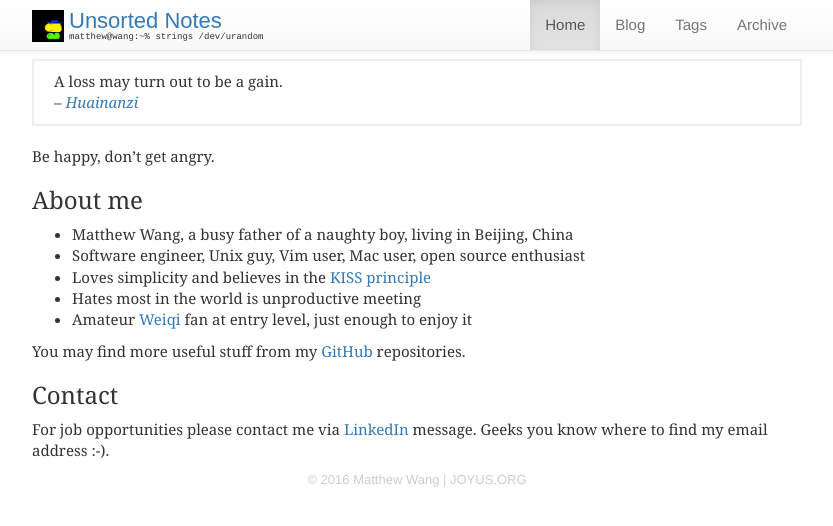
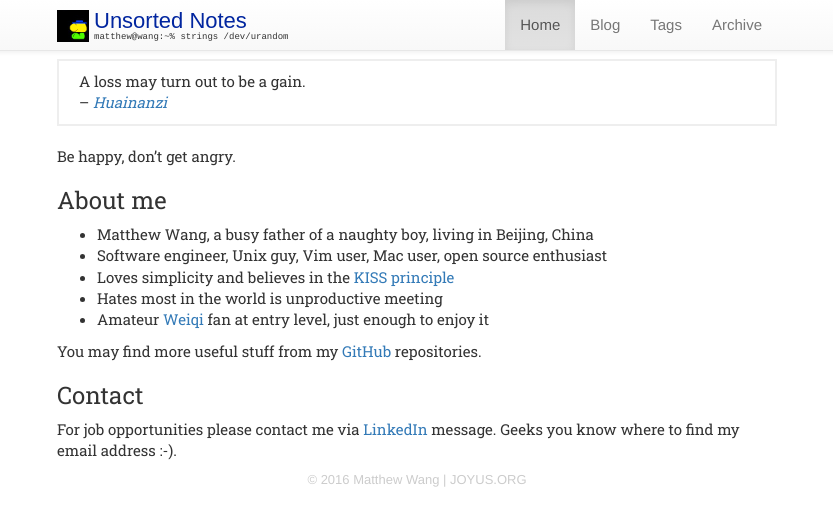
Before and after one commit to ymattw/joyus, a Jekyll site: the page built from index.md, in a window 1280 px wide. Shown: the top 526 px of the page, without its empty margins (223-1056 px from the left). Built offline with Jekyll 4.4.1, drawn with Linux system fonts in a browser that asks for light colours; nearby versions of some CDN libraries.

Commit message:
Use Roboto Slab font

```diff
--- a/_layouts/default.html
+++ b/_layouts/default.html
@@ -11,6 +11,7 @@
     <link rel="stylesheet" href="https://maxcdn.bootstrapcdn.com/bootstrap/3.3.6/css/bootstrap-theme.min.css">
     <script src="http://ajax.aspnetcdn.com/ajax/jQuery/jquery-1.11.3.min.js"></script>
     <script src="https://maxcdn.bootstrapcdn.com/bootstrap/3.3.6/js/bootstrap.min.js"></script>
+    <link href="https://fonts.googleapis.com/css?family=Roboto+Slab" rel="stylesheet" type="text/css">
     <link href="/css/style.css?body=1" rel="stylesheet" type="text/css" media="all">
     <link rel="shortcut icon" href="/images/nose-16x16.jpg">
 
--- a/css/style.css
+++ b/css/style.css
@@ -3,7 +3,7 @@ body {
 }
 
 .container {
-  max-width: 800px;
+  max-width: 750px;
 }
 
 .navbar .nav {
@@ -21,7 +21,7 @@ body {
   font-size: 22px;
   line-height: 12px;
   font-family: fantasy;
-  color: #337ab7;
+  color: #01259F;
 }
 
 .navbar #tagline {
@@ -172,7 +172,7 @@ footer {
 }
 
 .content {
-  font-family: "georgia", "arial";
+  font-family: "Roboto Slab", "Georgia", "Arial";
   padding-top: 50px;
 }
 
```
